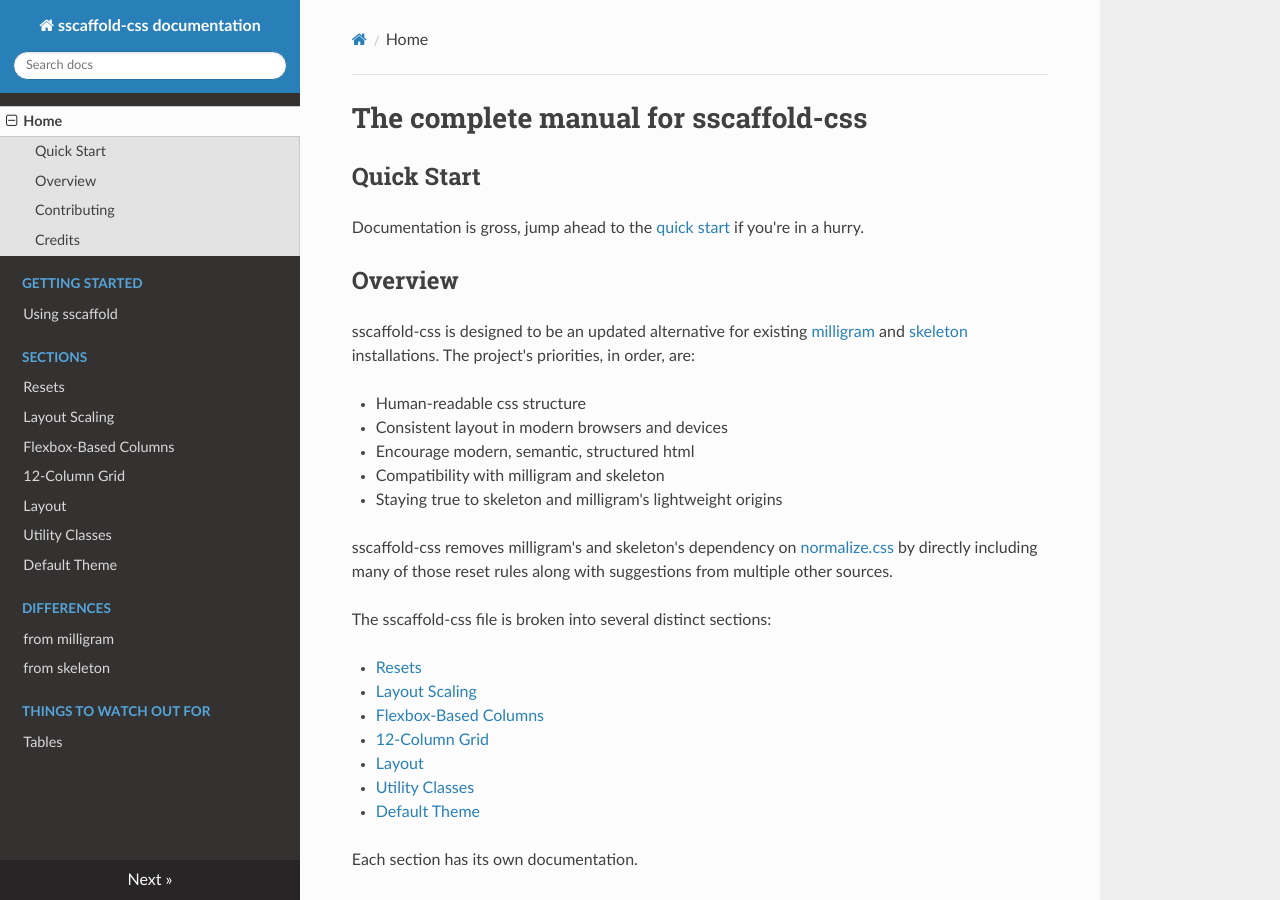
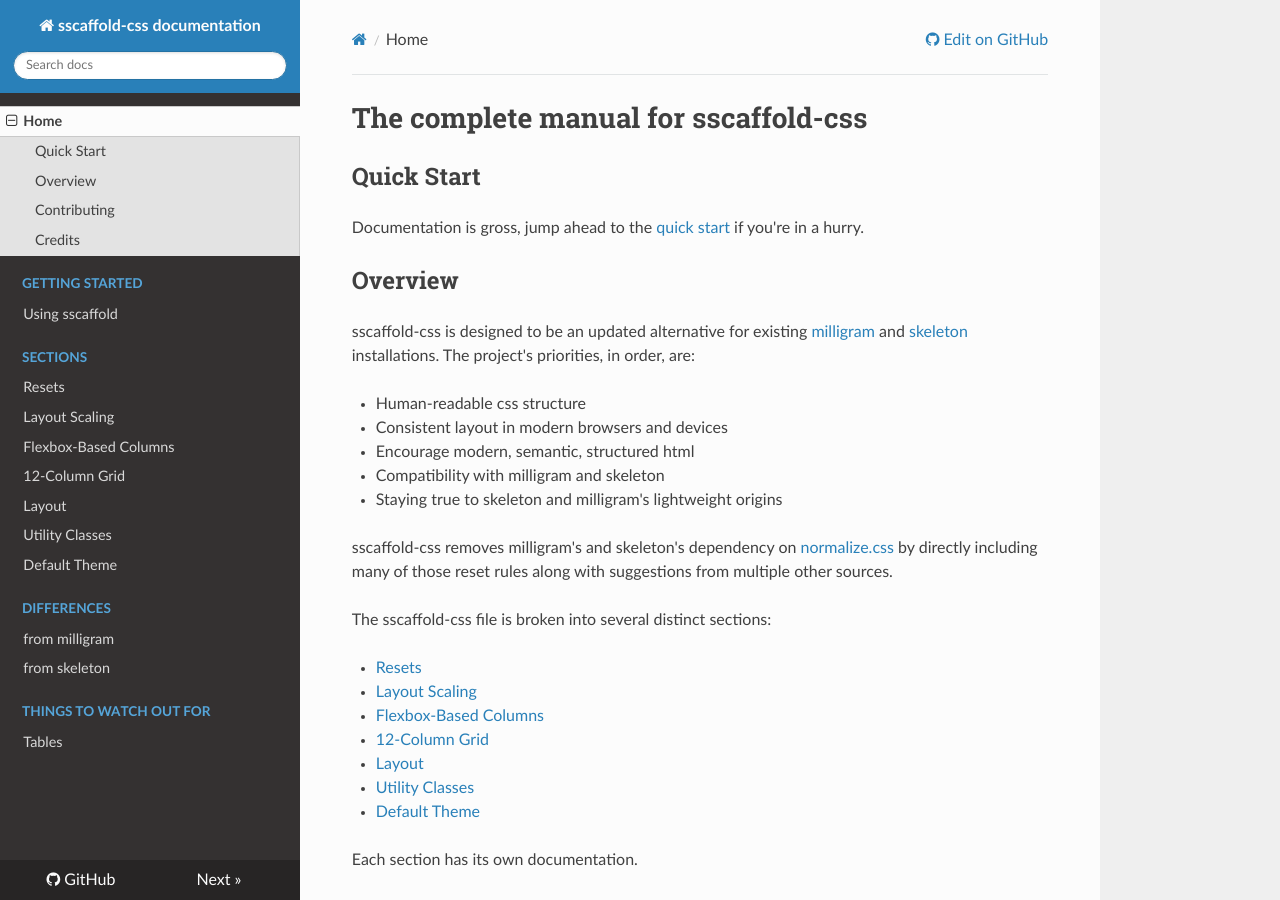
Before and after one commit to robsheldon/sscaffold-doc, an MkDocs documentation site: the page built from docs/index.md, in a window 1280 px wide and 900 px high. Built offline with MkDocs 1.6.1, drawn with Linux system fonts in a browser that asks for light colours; nearby versions of some CDN libraries.

Commit message:
Update mkdocs.yml metadata (site_url, repo_url, site_description).

```diff
--- a/mkdocs.yml
+++ b/mkdocs.yml
@@ -1,6 +1,9 @@
 site_name: sscaffold-css documentation
 theme: readthedocs
 site_dir: ../doc-site
+site_url: https://doc.sscaffold-css.com/
+repo_url: https://github.com/robsheldon/sscaffold-doc/
+site_description: Documentation for sscaffold-css, lightweight css for people who build things
 nav:
   - Home: index.md
   - Getting Started:
```
